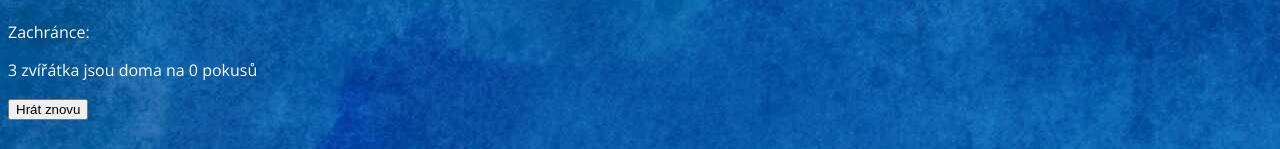
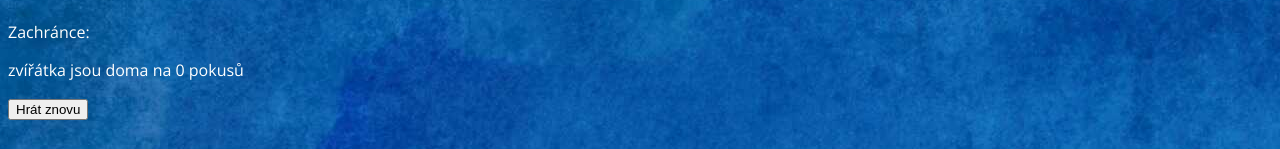
Before and after one commit to IvaHolesinska/DA-zaverecnyProjekt, a React app: page /vysledek in a window 1280 px wide. Shown: the part 159-308 px from the top of the page. Built offline with nearby package versions, Linux system fonts and the light colour scheme.

Commit message:
result - number of animals

```diff
--- a/src/content/Game/Game.jsx
+++ b/src/content/Game/Game.jsx
@@ -13,7 +13,7 @@ import useSound from 'use-sound';
 import success from '../../audio/success.mp3';
 import fail from '../../audio/fail.mp3';
 
-export const Game = ({ onMoveToResult, onCounter }) => {
+export const Game = ({ onMoveToResult, onCounter, onNumberOfAnimals }) => {
   const [move, setMove] = useState(null);
   const [index, setIndex] = useState(null);
   const [result, setResult] = useState(null);
@@ -77,23 +77,24 @@ export const Game = ({ onMoveToResult, onCounter }) => {
     setMove(item);
     setReloadMap(reload);
     setCounter(counter + 1);
-    onCounter(counter + 1);
   };
-  console.log(counter);
 
-  const handleClick = (text) => {
+  const handleClick = () => {
     setCloseModal(true);
     setAnimals(availableAnimals);
     setIndex(round(availableAnimals.length));
     setReloadMap(true);
     setResult(false);
+
     if (availableAnimals.length === 0) {
       onMoveToResult(availableAnimals);
+      onCounter(counter);
     }
   };
 
   const round = (animalsCount) => {
     let randomNumber = Math.floor(Math.random() * animalsCount);
+
     return randomNumber;
   };
 
@@ -104,7 +105,7 @@ export const Game = ({ onMoveToResult, onCounter }) => {
     // While there remain elements to shuffle...
     while (0 !== currentIndex) {
       // Pick a remaining element...
-      randomIndex = Math.floor(Math.random() * currentIndex);
+      randomIndex = Math.ceil(Math.random() * currentIndex);
       currentIndex--;
 
       // And swap it with the current element.
@@ -123,8 +124,6 @@ export const Game = ({ onMoveToResult, onCounter }) => {
     setIndex(round(animals.length));
   }, []);
 
-  console.log(chosenAnimals);
-
   const [playSuccess] = useSound(success);
   const [playFail] = useSound(fail);
 
@@ -141,6 +140,7 @@ export const Game = ({ onMoveToResult, onCounter }) => {
       availableAnimals[index].visible = false;
       setAvailableAnimals(
         chosenAnimals.filter((animal) => animal.visible === true),
+        onNumberOfAnimals(chosenAnimals.length),
       );
     }
   }, [result]);
--- a/src/content/Instruction/Instruction.jsx
+++ b/src/content/Instruction/Instruction.jsx
@@ -19,7 +19,7 @@ export const Instruction = ({ onPlayerName }) => {
             onSubmit={(event) => {
               event.preventDefault();
               onPlayerName(name);
-              console.log(name);
+              // console.log(name);
             }}
           >
             <label className="input">
--- a/src/content/Map/Map.jsx
+++ b/src/content/Map/Map.jsx
@@ -10,7 +10,7 @@ export const Map = ({ onMove, reloadMap }) => {
 
   const drop = (ev) => {
     ev.preventDefault();
-    console.log(ev.target.parentElement.id);
+    // console.log(ev.target.parentElement.id);
     onSelect(ev.target.parentElement.id);
     onMove(ev.target.parentElement.id, false);
   };
--- a/src/content/Results/Results.jsx
+++ b/src/content/Results/Results.jsx
@@ -1,13 +1,26 @@
-import React from 'react';
+import React, { useState } from 'react';
 
-export const Results = ({ name, counter }) => {
+export const Results = ({ name, counter, numberOfAnimals, onBackToGame }) => {
+  const [backToGame, setBackToGame] = useState(false);
+
   return (
     <>
       <div>
         <h1>Děkujeme!</h1>
         <p> Zachránce:{name}</p>
-        <p>3 zvířátka jsou doma na {counter} pokusů</p>
-        <button type="submit">Hrát znovu</button>
+        <p>
+          {' '}
+          {numberOfAnimals} zvířátka jsou doma na {counter} pokusů
+        </p>
+
+        <button
+          onClick={() => {
+            setBackToGame(true);
+            onBackToGame(backToGame);
+          }}
+        >
+          Hrát znovu
+        </button>
       </div>
     </>
   );
--- a/src/index.jsx
+++ b/src/index.jsx
@@ -19,6 +19,8 @@ const App = () => {
   const [moveToResult, setMoveToResult] = useState(null);
   const [playerName, setPlayerName] = useState('');
   const [counter, setCounter] = useState(0);
+  const [numberOfAnimals, setNumberOfAnimals] = useState(null);
+  const [moveBackToGame, setMoveBackToGame] = useState(null);
 
   const handleMoveToResult = (props) => {
     setMoveToResult(props);
@@ -30,6 +32,14 @@ const App = () => {
 
   const handleCount = (counter) => {
     setCounter(counter);
+  };
+
+  const handleNumberOfAnimals = (numberOfAnimals) => {
+    setNumberOfAnimals(numberOfAnimals);
+  };
+
+  const handleMoveBackToGame = (backToGame) => {
+    setMoveBackToGame(backToGame);
   };
 
   return (
@@ -47,12 +57,27 @@ const App = () => {
             <Redirect to="/hra" />
           )}
         </Route>
+
         <Route path="/vysledek" exact>
-          <Results name={playerName} counter={counter} />
+          {moveBackToGame ? (
+            <Redirect to="/hra" />
+          ) : (
+            <Results
+              name={playerName}
+              counter={counter}
+              numberOfAnimals={numberOfAnimals}
+              onBackToGame={handleMoveBackToGame}
+            />
+          )}
         </Route>
+
         <Route path="/hra" exact>
           {moveToResult === null || moveToResult.length > 0 ? (
-            <Game onMoveToResult={handleMoveToResult} onCounter={handleCount} />
+            <Game
+              onMoveToResult={handleMoveToResult}
+              onCounter={handleCount}
+              onNumberOfAnimals={handleNumberOfAnimals}
+            />
           ) : (
             <Redirect to="/vysledek" />
           )}
```
